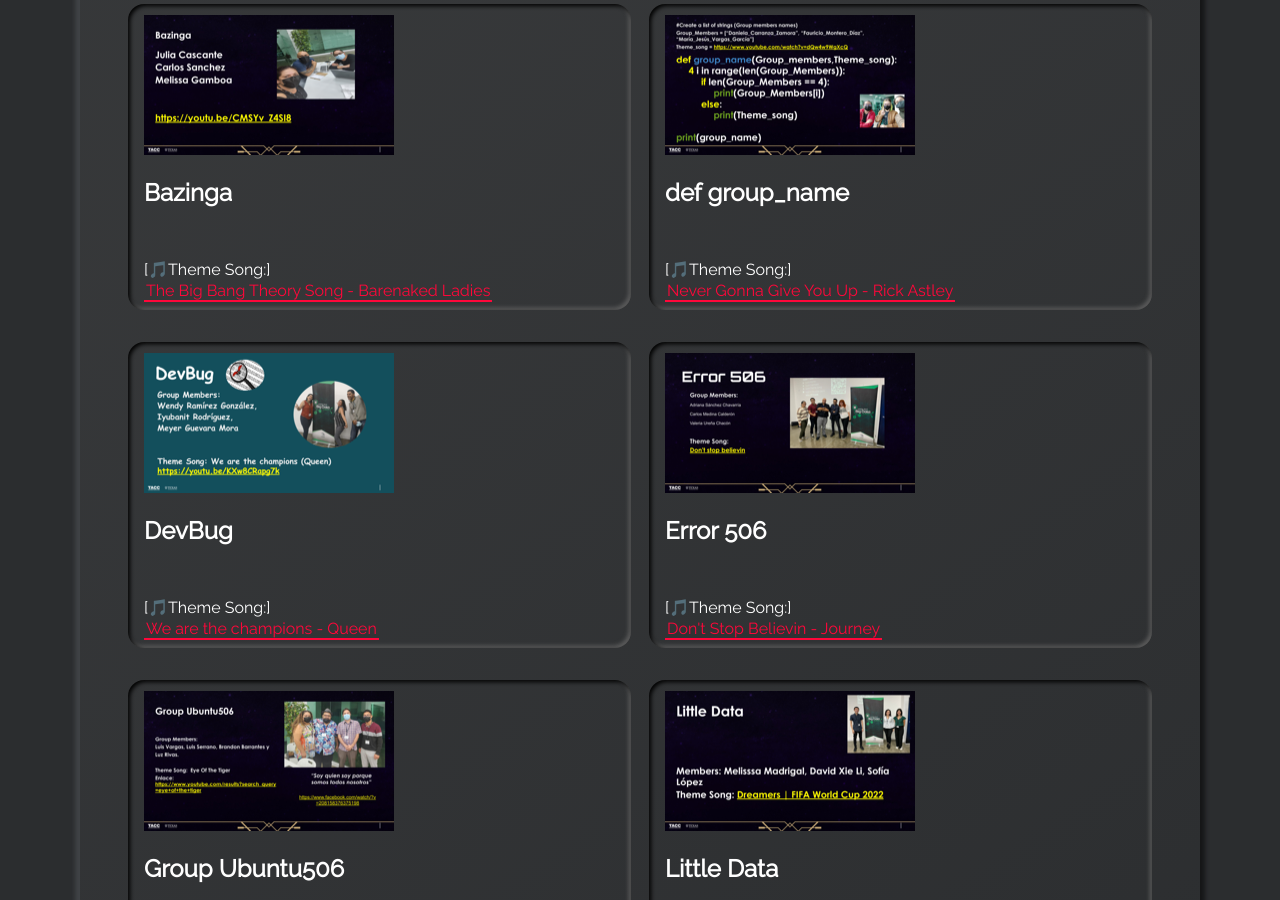
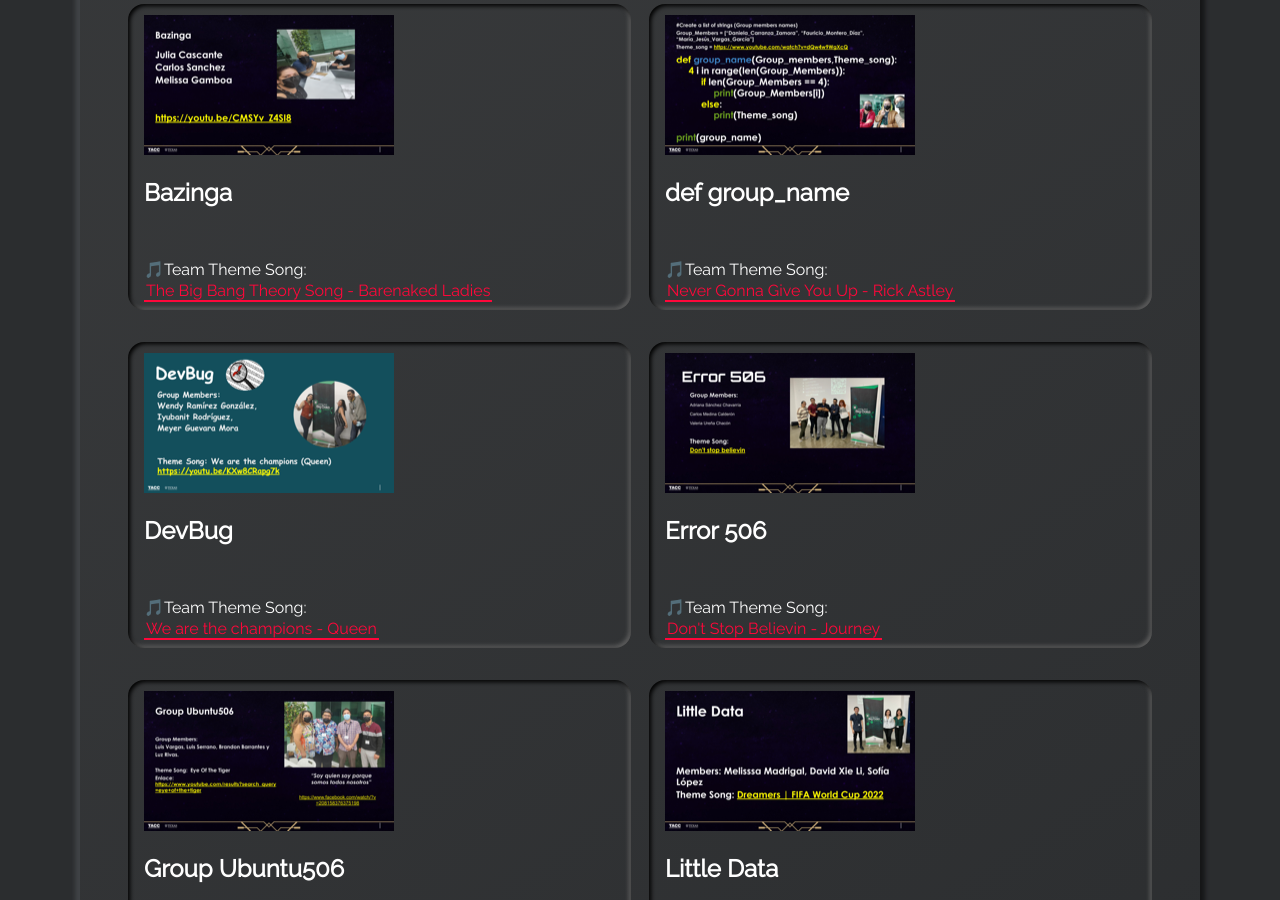
Before and after one commit to HackHPC/BigDataHack-2022, a Jekyll site: the page built from index.md, in a window 1280 px wide and 900 px high, scrolled down 2204 px. Built offline with Jekyll 4.4.1, drawn with Linux system fonts in a browser that asks for light colours; our own code applies the rules of GitHub Pages for plain Markdown files; some of the changed text lies outside the part shown.

Commit message:
song style change

```diff
--- a/_includes/section-projects.html
+++ b/_includes/section-projects.html
@@ -64,12 +64,12 @@
         {% endif %}
         {% if project.themesong %}
         <br>
-        [&#127925;Theme Song:] <br>
+        &#127925;Team Theme Song: <br>
         <a class="highlight-link" href="{{project.themesong}}" target="_blank" rel="noreferrer">
           {% if project.themsongtitle %}
           {{ project.themsongtitle }}
           {% else %}
-          [&#127925; Team Theme Song]
+          [Link]
           {% endif %}
           </a> <br>
         {% endif %}
```
